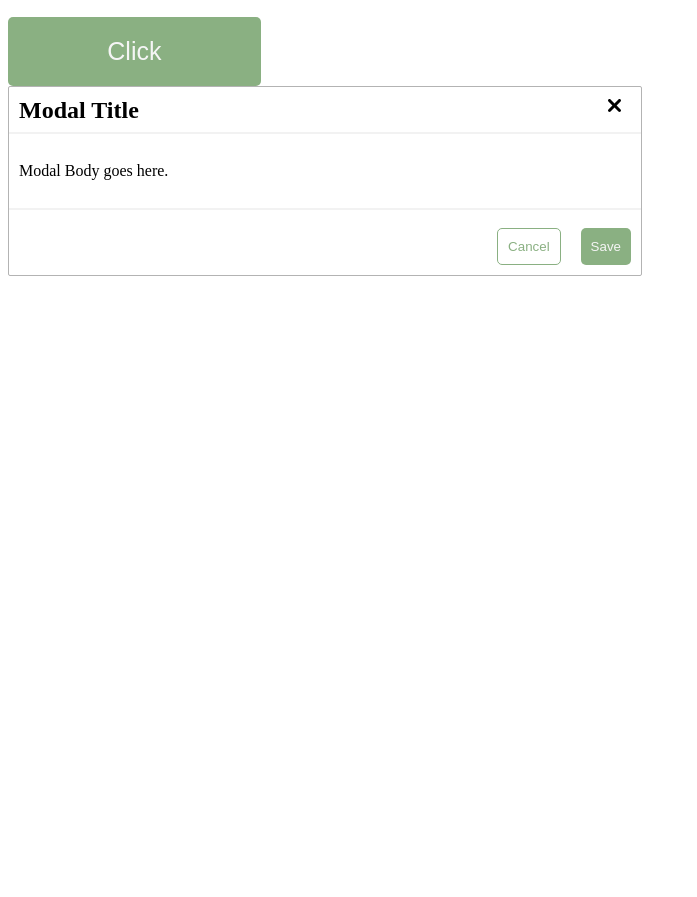
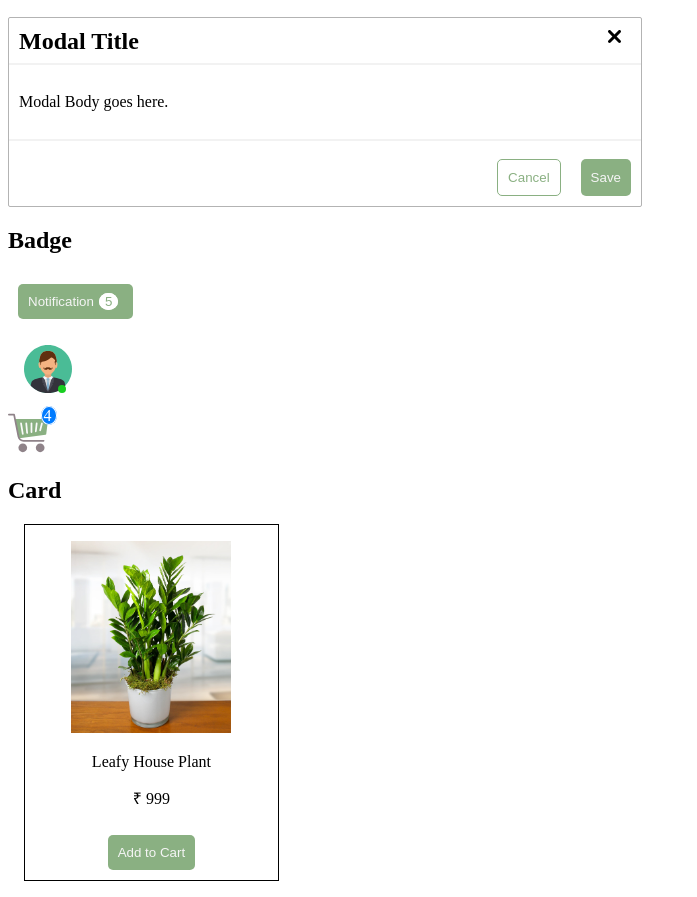
Before and after one commit to vids12/Commponent-Library, a plain HTML site: page index.html in a window 1280 px wide. Shown: the part 1249-2146 px from the top of the page, without its empty margins (0-697 px from the left). Before the commit the page ends 1533 px from the top, so only its background shows below. Drawn offline with Linux system fonts and the light colour scheme.

Commit message:
added & styled: card,badges

```diff
--- a/app.js
+++ b/app.js
@@ -1 +1,2 @@
-const btn;
+const btn = document.querySelector("#click-btn");
+btn.addEventListener("click",);
--- a/index.css
+++ b/index.css
@@ -77,7 +77,7 @@
     background-color: var(--primarycolor);
     color: whitesmoke;
 }
-.primary-btn:hover{
+.p-btn:hover{
     box-shadow: 0 12px 16px 0 var(--secondarycolor),0 15px 50px 0 var(--secondarycolor);
 }
 .nav-bar{
@@ -156,7 +156,7 @@ a:hover{
     text-align: center;
     cursor: pointer;
     width: 20%;
-    font-size: 25px;
+     font-size: 25px;
 }
 .modal-header{
     display: flex;
@@ -192,3 +192,47 @@ a:hover{
 hr{
     border: solid 0.1px var(--light-grey);
 }
+.badge{
+    padding-right: 0.3rem;
+    padding-left: 0.1rem;
+    border: 1px white solid;
+    margin: 0.3rem;
+    background-color: #fff;
+    color: var(--primarycolor);
+    border-radius: 50%;
+    text-align: center;
+}
+.online-offline{
+    height: 0.5rem;
+    width: 0.5rem;
+    position: relative;
+    right: 2.1rem;
+    top: -1rem;
+}
+.cart{
+    height: 2.5rem;
+    width: 2.5rem;
+}
+.cart-badge{
+    position: relative;
+    bottom: 2rem;
+    right: 1rem;
+    padding-right: 0.3rem;
+    padding-left: 0.1rem;
+    border: 1px white solid;
+    margin: 0.3rem;
+    background-color:var(--primary);
+    color: white;
+    border-radius: 50%;
+    text-align: center;
+}
+.card-img{
+    height: 12rem;
+    margin-top: 1rem;
+}
+.card{
+    border: black 1px solid;
+    margin: 1rem;
+    max-width: 20%;
+    text-align: center;
+}
--- a/index.html
+++ b/index.html
@@ -30,7 +30,7 @@
     </div>
     <h2>Buttons</h2>
     <div>
-        <button class="primary-btn">Primary Button</button>
+        <button class="primary-btn p-btn">Primary Button</button>
         <button class="secondary-btn">Secondary Button</button>
     </div>
     <h2>Nav-Bar</h2>
@@ -69,7 +69,7 @@
         class="input-fields failure">
     </div>
     <h2>Modal</h2>
-    <button class="modal-btn">Click</button>
+    <!-- <button class="modal-btn" id="click-btn">Click</button> -->
     <div class="modal">
         <div class="modal-header">
             <h6 class="modal-title">Modal Title</h6>
@@ -85,8 +85,27 @@
             <button class="primary-btn">Save</button>
         </div>
     </div>
-
-
+    <h2>Badge</h2>
+    <div>
+        <div>
+            <button class="primary-btn">Notification<span class="badge"> 5</span></button>
+        </div>
+        <div>
+            <img src="./images/avatar-img/006-user-5.svg" alt="avatar-48" class="avatar-48 badge-avatar">
+            <span><img src="./images/online.svg" alt="online" class="online-offline"></span>
+        </div>
+        <div>
+            <img src="./images/cart.svg" alt="add to cart" class="cart">
+           <span class=" cart-badge">4</span>
+        </div>
+    </div>
+    <h2>Card</h2>
+    <div class="card">
+        <img src="./images/plant-card.jpg" alt="plants" class="card-img">
+        <p>Leafy House Plant</p>
+        <p>₹ 999</p>
+        <button class="primary-btn">Add to Cart</button>
+    </div>
 
     <script src="./app.js"></script>
 </body>
```
Also changed, not shown: images/cart.svg (added), images/online.svg (added).
